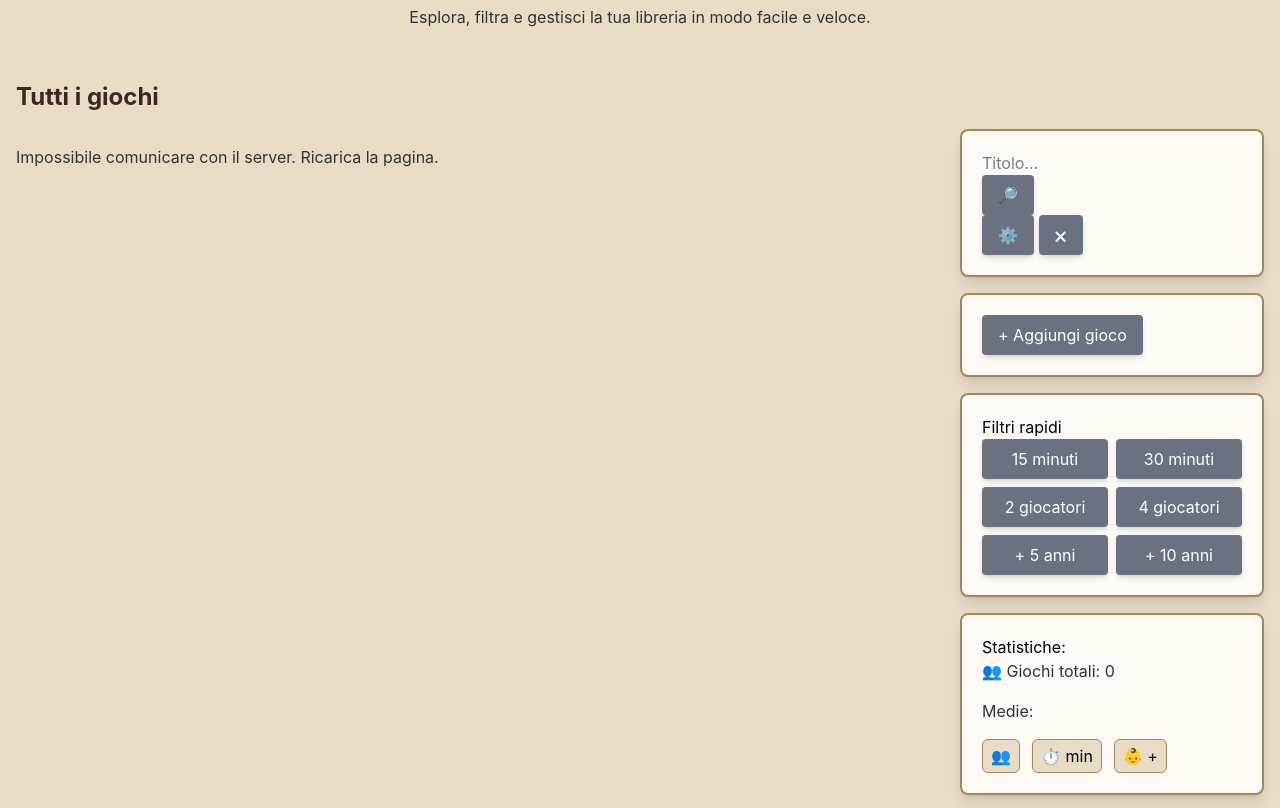
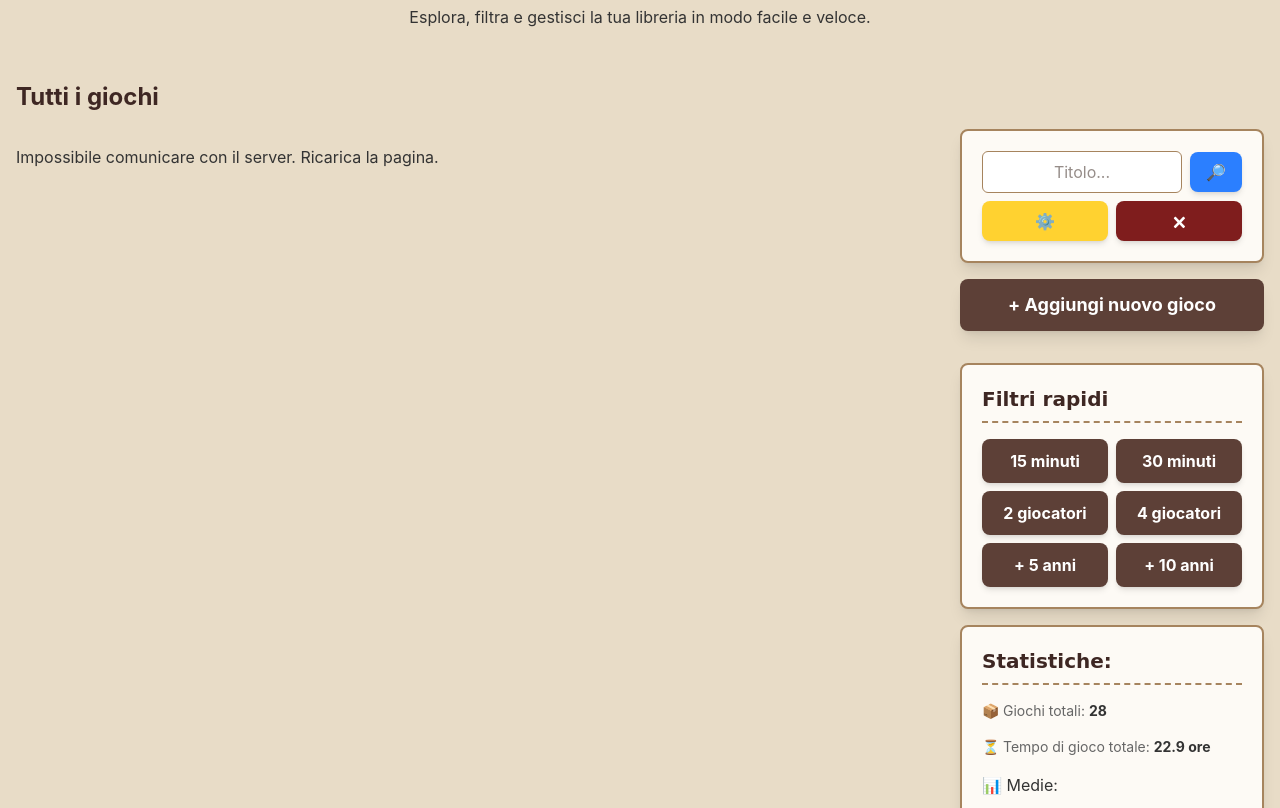
Before and after one commit to michelaPaiarin/BoardGamesLibrary, a website: page frontend/index.html in a window 1280 px wide. Shown: the part 143-951 px from the top of the page. Drawn offline with nearby package versions, Linux system fonts and the light colour scheme; files that its build step writes are made by us from their sources; no server answers.

Commit message:
Refactored the style of the right menu on the home page and fixed a couple of other graphic details

```diff
--- a/frontend/css/style.css
+++ b/frontend/css/style.css
@@ -20,18 +20,18 @@
   --font-family-title: 'Noteworty', cursive;
   --font-family-body: 'Open Sans', sans-serif;
 
-  --color-brand-primary: #065f46;         /* emerald-800 */
-  --color-brand-primary-hover: #059669;   /* emerald-600 */
+  --color-brand-primary: #5d4037;           /* wood-dark    */
+  --color-brand-primary-hover: #8d6e63;     /* shelf-accent */
 
-  --color-brand-secondary: #78716c;       /* stone-500    */
-  --color-brand-secondary-hover: #a8a29e; /* stone-400    */
+  --color-brand-secondary: #78716c;         /* stone-500    */
+  --color-brand-secondary-hover: #a8a29e;   /* stone-400    */
 
-  --color-brand-danger: #7f1d1d;          /* red-900      */
-  --color-brand-danger-hover: #991b1b;   /* red-800       */
+  --color-brand-danger: #7f1d1d;            /* red-900      */
+  --color-brand-danger-hover: #991b1b;      /* red-800      */
 
-  --color-brand-success: #14532d;          /* green-900  */
+  --color-brand-success: #065f46;           /* emerald-800  */
+  --color-brand-success-hover: #059669;     /* emerald-600  */
 }
-
 
 /*------ ui-components ------ */
 
@@ -48,6 +48,7 @@
 
 /*------ views-components ------ */
 
+@import "./views/index.css";
 @import "./views/mainAllGames.css";
 @import "./views/mainFormGame.css";
 @import "./views/mainDetailGame.css";
--- a/frontend/css/ui/buttons.css
+++ b/frontend/css/ui/buttons.css
@@ -1,16 +1,36 @@
 button {
-    @apply  px-4 py-2 rounded shadow-md
+    @apply  px-4 py-2 text-white
+          bg-gray-500
+            rounded shadow-md
             transition-colors duration-300
-            disabled:opacity-50 disabled:cursor-not-allowed
-            bg-gray-500 hover:bg-gray-400 text-white; /* Default color */
+            hover:bg-gray-400
+            disabled:opacity-50 disabled:cursor-not-allowed;
 }
 
+.primaryButton   { @apply bg-brand-primary      hover:bg-brand-primary-hover;   }
+.secondaryButton { @apply bg-brand-secondary    hover:bg-brand-secondary-hover; }
+.dangerButton    { @apply bg-brand-danger       hover:bg-brand-danger-hover;    }
+.successButton   { @apply bg-brand-success      hover:bg-brand-success-hover;   }
 
-.quickFilterButton, .allGameButton, .addGameButton {
-    @apply  bg-wood-dark font-bold rounded-lg
-            hover:bg-wood-light ;
+.search-btn           { @apply font-bold rounded-lg;  }
+#search-btn           { @apply bg-blue-500;           }
+#advanced-search-btn  { @apply bg-amber-300;          }
+#clear-filter-btn     { @apply bg-brand-danger;       }
+
+#add-game-btn {
+    @apply  w-full py-3 mb-4
+            text-lg font-bold
+            rounded-lg shadow-lg
+            transition-transform
+            hover:scale-105;
 }
 
-.primaryButton      { @apply  bg-brand-primary      hover:bg-brand-primary-hover;   }
-.secondaryButton    { @apply  bg-brand-secondary    hover:bg-brand-secondary-hover; }
-.dangerButton       { @apply  bg-brand-danger       hover:bg-brand-danger-hover;    }
+.quick-filter-btn, .all-game-btn {
+    @apply  bg-wood-dark font-bold rounded-lg
+            hover:bg-wood-light transition-all duration-200
+            border-2 border-transparent;
+}
+
+.quick-filter-btn.active {
+    @apply bg-brand-primary-hover border-brand-primary-hover shadow-inner transform scale-95;
+}
--- /dev/null
+++ b/frontend/css/views/index.css
@@ -0,0 +1,9 @@
+/*------ title-section ------ */
+
+#title-section   { @apply text-center py-5 px-4 mx-auto; }
+#title-section p { @apply text-center; }
+
+/*------ content-title-section ------ */
+
+#content-title-section      { @apply p-4;                                   }
+#content-title-section h2   { @apply text-2xl font-bold text-text-title;  }
--- a/frontend/css/views/mainAllGames.css
+++ b/frontend/css/views/mainAllGames.css
@@ -1,52 +1,53 @@
-/*------ title-section ------ */
+/*------ main-section ------ */
 
-#title-section {
-    @apply text-center py-5 px-4 mx-auto;
+#main-section { @apply flex flex-col        md:flex-row gap-8;  }
+#main-home    { @apply w-full min-h-125     md:w-3/4;           }
+
+.game-list-container {
+    @apply  grid grid-cols-1 gap-6 justify-items-center w-full
+            sm:grid-cols-2   lg:grid-cols-3     xl:grid-cols-4;
 }
 
-#title-section p {
-    @apply text-center;
-}
-
-/*------ content-title-section ------ */
-
-#content-title-section {
-    @apply p-4;
-}
-
-#content-title-section h2 {
-    @apply text-2xl font-bold text-text-title;
-}
-
-/*------ main-section ------ */
-
-#main-section {
-    @apply  flex flex-col
-            md:flex-row gap-8;
-}
-
-#main-home {
-    @apply  w-full min-h-125
-            md:w-3/4;
-}
+/*------ right-section ------ */
 
 #main-right-section {
-    @apply  w-full  flex flex-col gap-4 text-left
+    @apply  w-full flex flex-col gap-4
             md:w-1/4;
 }
 
 .main-right-container{
-    @apply  w-full bg-card-bg rounded-lg shadow-lg p-5
+    @apply  bg-card-bg rounded-lg shadow-lg p-5
             border-2 border-border-warm;
 }
 
-#quick-filter-grid {
-    @apply grid grid-cols-2 gap-2;
+.title-right-box {
+    @apply  mb-4 pb-2
+            text-xl font-bold text-text-title font-family-title
+            border-b-2 border-border-warm border-dashed ;
 }
 
-.game-list-container {
-    @apply  grid grid-cols-1 gap-6 justify-items-center w-full
-            sm:grid-cols-2
-            lg:grid-cols-3
-            xl:grid-cols-4;
+#search-box             { @apply flex flex-wrap items-stretch gap-2;  }
+#search-group-input     { @apply flex-[999_1_150px];                  }
+#search-group-btn       { @apply flex gap-2 flex-[1_1_90px];          }
+#advanced-search-btn, #clear-filter-btn { @apply flex-1;              }
+
+#search-box input {
+    @apply  w-full p-2 bg-white text-ink-dark
+            border border-border-warm rounded-md
+            focus:outline-none focus:border-brand-secondary focus:ring-1 focus:ring-brand-secondary
+            transition-colors;
 }
+
+#quick-filter-grid { @apply grid grid-cols-2 gap-2;                                 }
+
+.stat-row     { @apply mt-3 text-sm text-text-secondary;                            }
+.stat-value   { @apply font-bold text-text-primary;                                 }
+
+#legend-grid  { @apply flex flex-col gap-3;                                         }
+.legend-item  { @apply flex items-center gap-3 text-sm text-text-primary font-bold; }
+
+.legend-badge {
+    @apply  px-2 py-1 w-10 bg-wood-light
+            text-wood-dark text-center font-bold
+            rounded border border-border-warm shadow-sm;
+}
--- a/frontend/index.html
+++ b/frontend/index.html
@@ -11,7 +11,6 @@
         <script type="module" src="./JS/main.js"></script>
     </head>
     <body>
-        <div id="popup-placeholder"></div>
         <div id="navbar-placeholder"></div>
         <div id="title-section">
             <h1>LA TUA COLLEZIONE DI GIOCHI DA TAVOLO!</h1>
@@ -21,6 +20,7 @@
             <h2 id="content-title">Tutti i giochi : </h2>
         </div>
         <main id="main-placeholder"></main>
+        <div id="popup-placeholder"></div>
         <footer id="footer-placeholder"></footer>
     </body>
 </html>
--- a/frontend/views/mainAllGames.html
+++ b/frontend/views/mainAllGames.html
@@ -4,16 +4,18 @@
     </div>
     <div id = "main-right-section">
         <div id="search-box" class="main-right-container">
-            <div class="search-input-wrapper">
+            <div id="search-group-input" class="input-group search-group">
                 <input type="text" id="search-game-input" placeholder="Titolo...">
-                <button id="search-btn" class="icon-btn">🔎</button>
+                <button id="search-btn" class="search-btn">🔎</button>
             </div>
-            <button id="advanced-search-btn" class="link-btn">⚙️</button>
-            <button id="clear-filter-js" class="link-btn">🗙</button>
+            <div id="search-group-btn" class="search-group">
+                <button id="advanced-search-btn" class="search-btn">⚙️</button>
+                <button id="clear-filter-btn" class="search-btn btn-danger">🗙</button>
+            </div>
         </div>
-        <div id = "add-game-box" class="main-right-container">
-            <button id="add-game-btn"> + Aggiungi gioco </button>
-        </div>
+        <button id="add-game-btn" class="primaryButton">
+            + Aggiungi nuovo gioco
+        </button>
         <div id="quick-filter-box" class="main-right-container">
             <h2 class="title-right-box">Filtri rapidi</h2>
             <div id="quick-filter-grid">
@@ -27,12 +29,17 @@
         </div>
         <div id = "collection-statistics-box" class="main-right-container">
             <h2 class="title-right-box">Statistiche:</h2>
-            <p>	&#x1F465; Giochi totali: <span id="total-games">0</span></p>
-            <p> Medie:</p>
-            <div id="collection-statistics" class="flex flex-wrap gap-3 mt-4">
-                <span id="average-players" class="badge-info" title="Giocatori"             >👥 <span id="average-players-val"></span></span>
-                <span id="average-time"    class="badge-info" title="Durata"                >⏱️ <span id="average-time-val"></span> min</span>
-                <span id="average-age"     class="badge-info" title="Età Minima"            >👶 <span id="average-age-val"></span>+</span>
+            <p class="stat-row">
+                📦 Giochi totali: <span id="total-games" class="stat-value">28</span>
+            </p>
+            <p class="stat-row">
+                ⏳ Tempo di gioco totale: <span class="stat-value"><span id="total-playtime" >22.9</span> ore</span>
+            </p>
+            <p> 📊 Medie:</p>
+            <div id="collection-avg" class="flex flex-wrap gap-3 mt-4">
+                <span id="avg-players" class="badge-info" title="Media giocatori" >👥 <span id="avg-players-val"></span></span>
+                <span id="avg-time"    class="badge-info" title="Tempo medio"     >⏱️ <span id="avg-time-val"></span> min</span>
+                <span id="avg-age"     class="badge-info" title="Età media"       >👶 <span id="avg-age-val"></span>+</span>
             </div>
         </div>
         <div id="legend-box" class="main-right-container">
@@ -42,7 +49,7 @@
             </div>
         </div>
         <div id = "navigation-btn-box" class="main-right-container">
-            <button class="all-game-btn"> Tutti i giochi </button>
+            <button class="all-game-btn primaryButton"> Tutti i giochi </button>
         </div>
     </div>
 </section>
```
